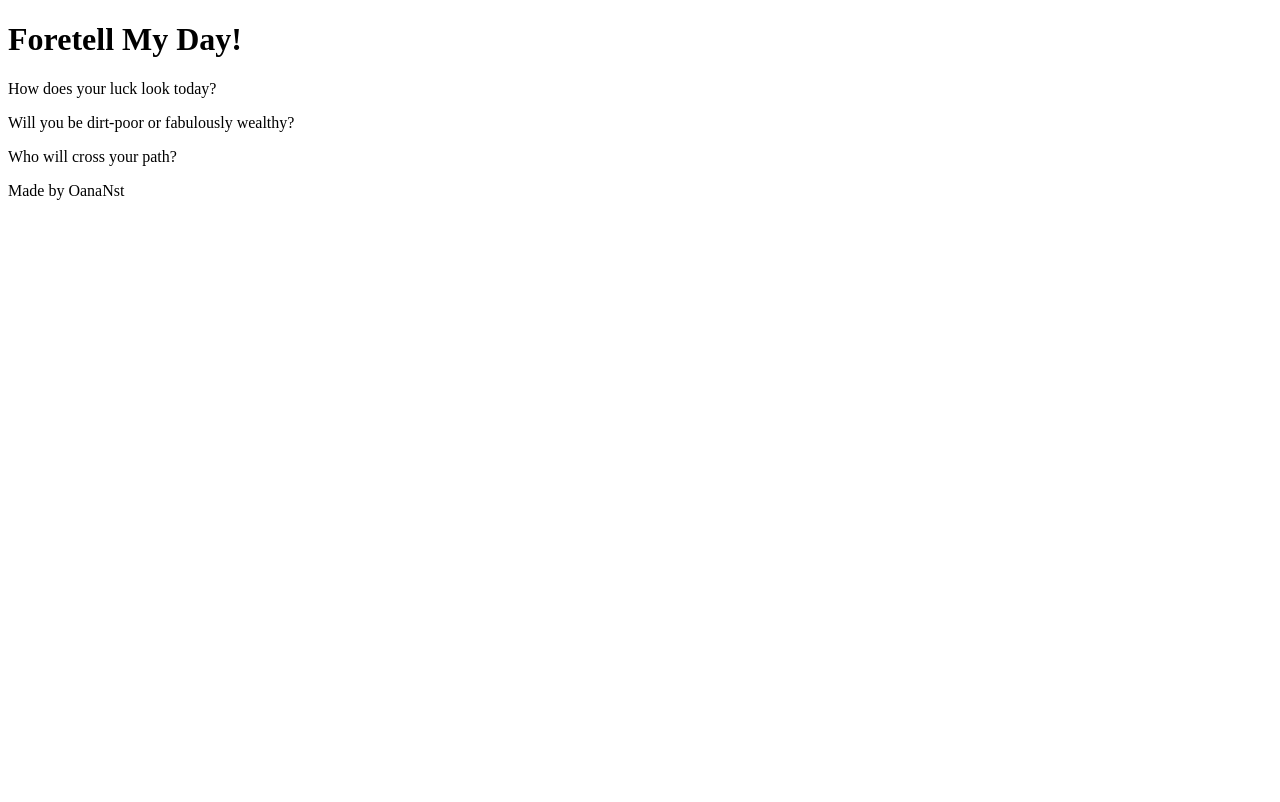
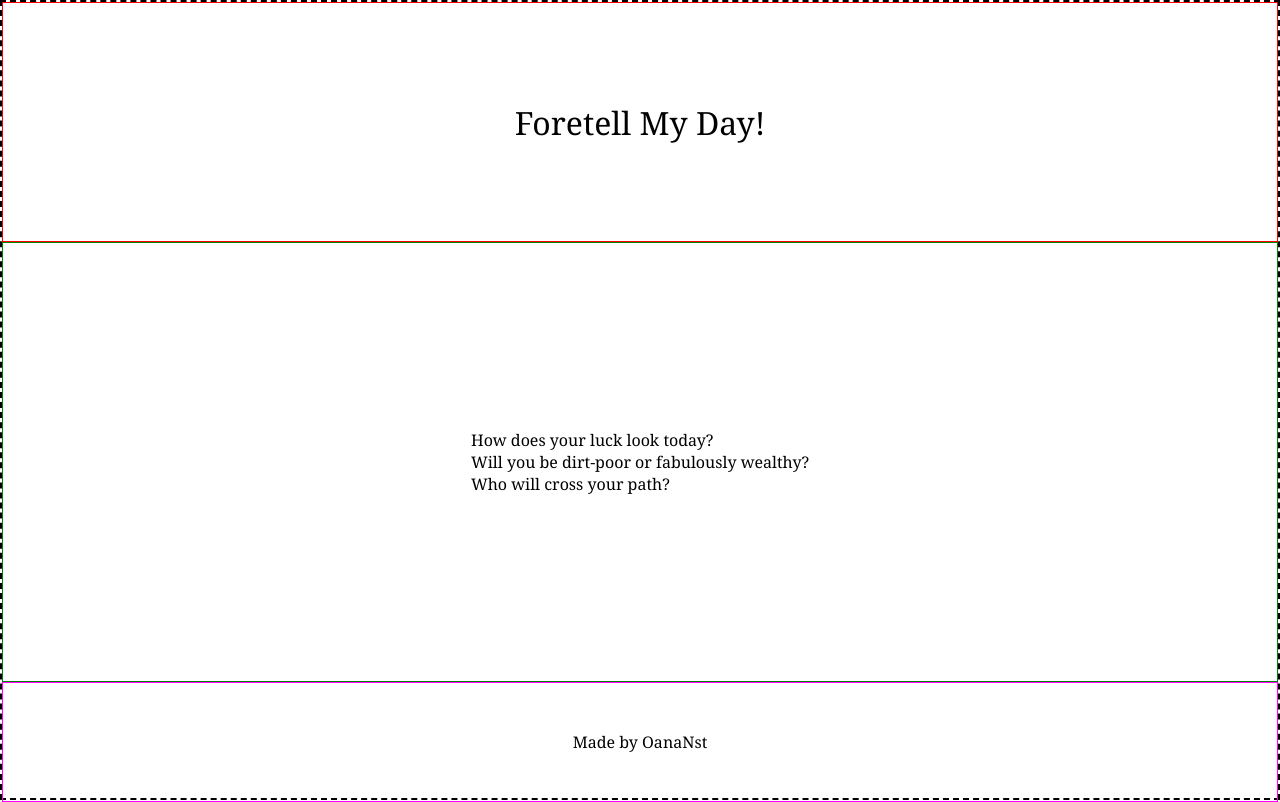
Before and after one commit to OanaNst/message-generator, a plain HTML site: page index.html in a window 1280 px wide. Drawn offline with Linux system fonts and the light colour scheme.

Commit message:
Set up style sheet and did basic layout

```diff
--- a/index.html
+++ b/index.html
@@ -4,6 +4,7 @@
     <meta charset="UTF-8" />
     <meta name="viewport" content="width=device-width, initial-scale=1.0" />
     <title>Foretell My Day!</title>
+    <link rel="stylesheet" href="style.css" />
   </head>
   <body>
     <header>
--- /dev/null
+++ b/style.css
@@ -0,0 +1,73 @@
+/* ------------- CSS RESET ------------- */
+
+html {
+  box-sizing: border-box;
+  font-size: 16px;
+}
+
+*,
+*:before,
+*:after {
+  box-sizing: inherit;
+}
+
+body,
+h1,
+h2,
+h3,
+h4,
+h5,
+h6,
+p,
+ol,
+ul {
+  margin: 0;
+  padding: 0;
+  font-weight: normal;
+  font-family: Georgia, "Times New Roman", Times, serif;
+}
+
+ol,
+ul {
+  list-style: none;
+}
+
+img {
+  max-width: 100%;
+  height: auto;
+}
+
+body {
+  border: 2px dashed black;
+  height: 100vh;
+}
+
+/* ------------ HEADER ------------ */
+
+header {
+  border: 1px solid red;
+  display: flex;
+  justify-content: center;
+  align-items: center;
+  height: 30vh;
+}
+
+/* ------------ MAIN ------------ */
+
+main {
+  border: 1px solid green;
+  display: flex;
+  justify-content: center;
+  align-items: center;
+  height: 55vh;
+}
+
+/* ------------ FOOTER ------------ */
+
+footer {
+  border: 1px solid magenta;
+  display: flex;
+  justify-content: center;
+  align-items: center;
+  height: 15vh;
+}
```
